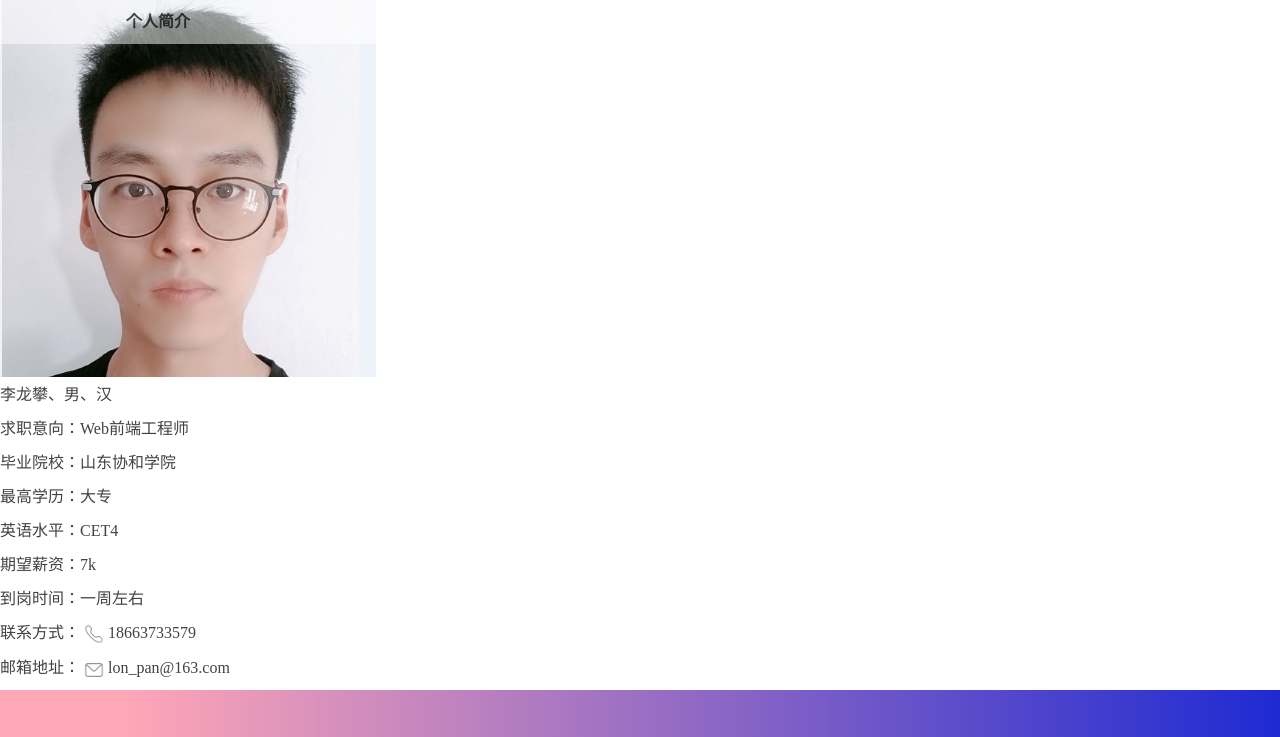
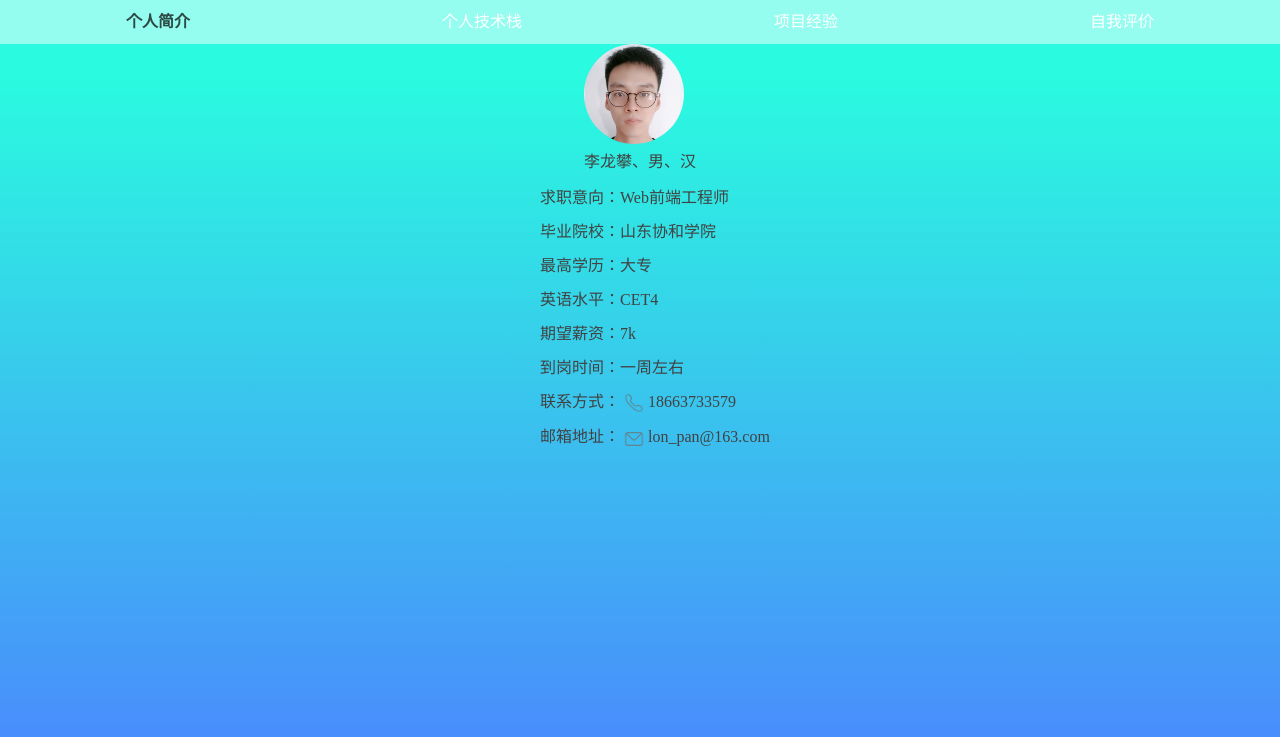
Before and after one commit to purple-color/GV-, a plain HTML site: page index.html in a window 1280 px wide. Shown: the top 737 px of the page. Drawn offline with Linux system fonts and the light colour scheme.

Commit message:
修改样式

```diff
--- a/css/index.css
+++ b/css/index.css
@@ -51,7 +51,7 @@ html, body, .box, .content-box{
 }
 
 /* 首页 */
-.body {
+.body-info {
     width: 100%;
     height: 100%;
     padding-top: 44px;
@@ -59,18 +59,18 @@ html, body, .box, .content-box{
     background: linear-gradient( 180deg, #2AFADF 10%, #4C83FF 100%);
 
 }
-.body .bg-info {
+.body-info .bg-info {
     display: flex;
     flex-direction: column;
     justify-content: flex-start;
     align-items: center;
     position: relative;
 }
-.body .bg-info .me img {
+.body-info .bg-info .me img {
     width: 100px;
     border-radius: 50% 50%;
 }
-.body .bg-info .info {
+.body-info .bg-info .info {
     width: 252px;
     top: 130px;
     left: 50%;
```
